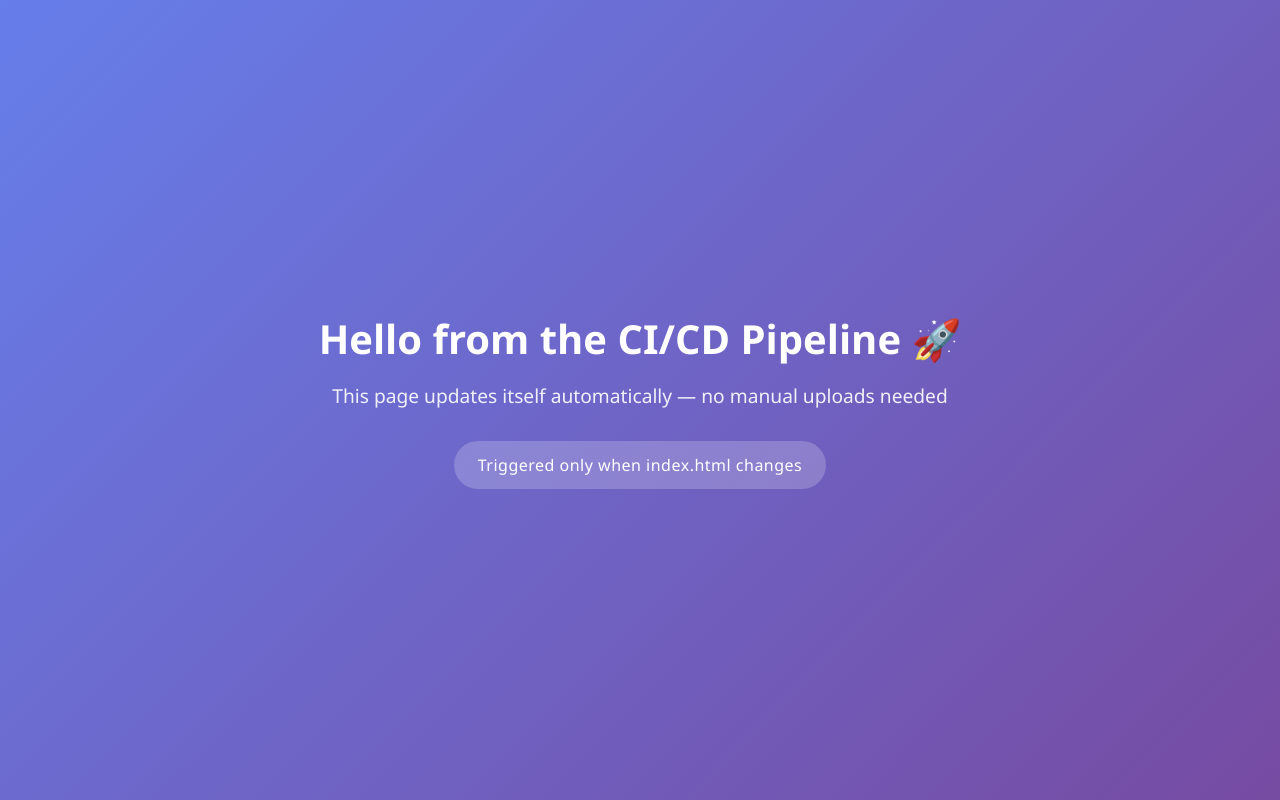
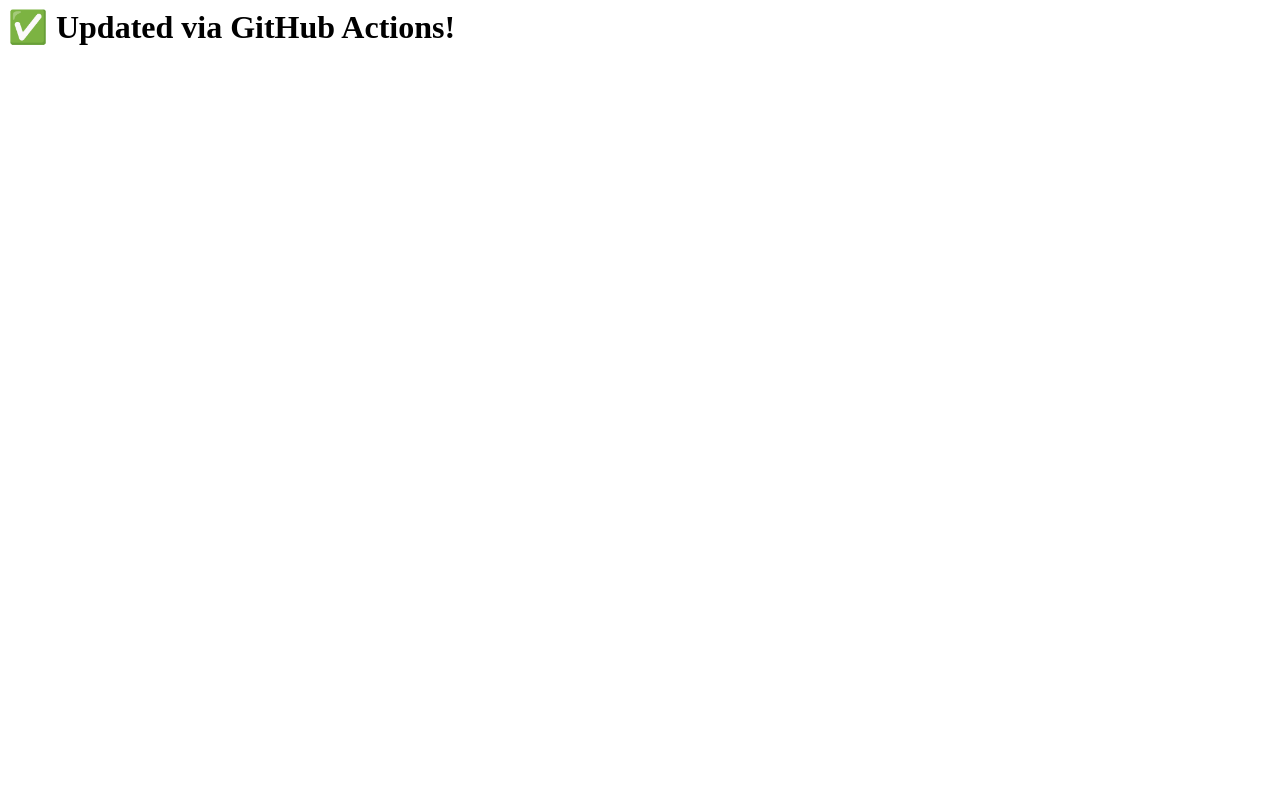
Before and after one commit to bmeshun-star/gh-deployment-workflow, a plain HTML site: page index.html in a window 1280 px wide. Drawn offline with Linux system fonts and the light colour scheme.

Commit message:
Update index.html

```diff
--- a/index.html
+++ b/index.html
@@ -1,37 +1 @@
-<!DOCTYPE html>
-<html lang="en">
-<head>
-    <meta charset="UTF-8">
-    <meta name="viewport" content="width=device-width, initial-scale=1.0">
-    <title>Auto‑Deployed with GitHub Actions</title>
-    <style>
-        * { margin: 0; padding: 0; box-sizing: border-box; }
-        body {
-            font-family: 'Segoe UI', Roboto, sans-serif;
-            min-height: 100vh;
-            display: flex;
-            flex-direction: column;
-            align-items: center;
-            justify-content: center;
-            background: linear-gradient(135deg, #667eea 0%, #764ba2 100%);
-            color: #fff;
-            padding: 2rem;
-            text-align: center;
-        }
-        h1 { font-size: 2.5rem; margin-bottom: 1rem; }
-        .tag { font-size: 1.2rem; opacity: 0.9; margin-bottom: 2rem; }
-        .badge {
-            background: rgba(255,255,255,0.2);
-            padding: 0.8rem 1.5rem;
-            border-radius: 999px;
-            font-weight: 500;
-            letter-spacing: 0.5px;
-        }
-    </style>
-</head>
-<body>
-    <h1>Hello from the CI/CD Pipeline 🚀</h1>
-    <p class="tag">This page updates itself automatically — no manual uploads needed</p>
-    <p class="badge">Triggered only when index.html changes</p>
-</body>
-</html>
+<h1>✅ Updated via GitHub Actions!</h1>
```
